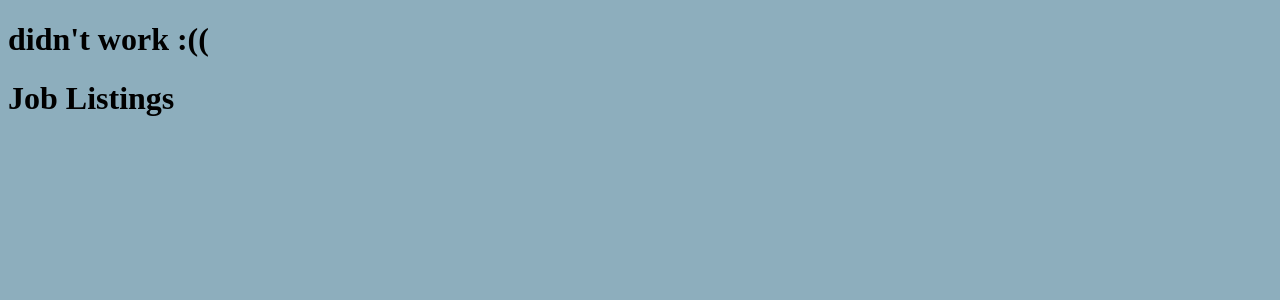
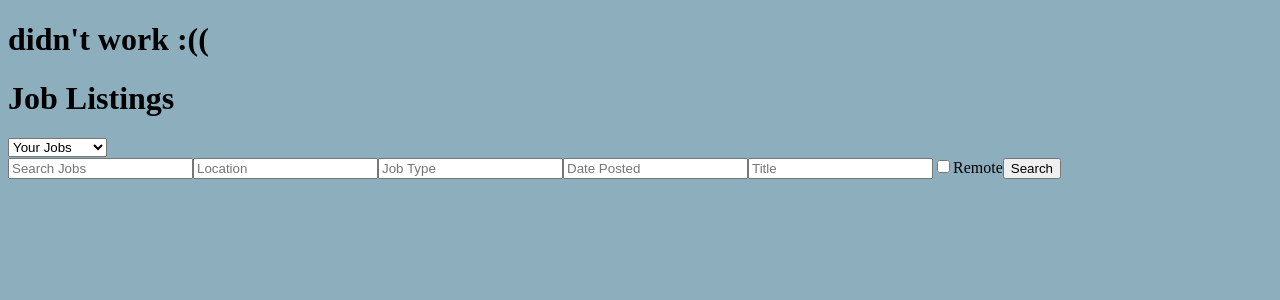
Before and after one commit to The-boys-of-Geo/JobMasterBrock, a React app: page / in a window 1280 px wide. Shown: the top 300 px of the page. Built offline with nearby package versions, Linux system fonts and the light colour scheme; no server answers.

Commit message:
header, jobs drop-down, search bar tsx components

```diff
--- a/src/client/App.tsx
+++ b/src/client/App.tsx
@@ -4,7 +4,7 @@ const styles = require('./App.css');
 import { BrowserRouter as Router, Route } from 'react-router-dom';
 //import JobFeedContainer from './containers/JobFeedContainer';
 
-
+import Header from './components/header';
 
 
 function App() {
@@ -29,6 +29,7 @@ function App() {
       <div>
         <h1>{test}</h1>
         <h1>Job Listings</h1>
+        <Header/>
 
       </div>
     </Router>
--- a/src/client/components/header.tsx
+++ b/src/client/components/header.tsx
@@ -0,0 +1,86 @@
+import React,{ useState } from "react";
+
+//define props for header components
+interface HeaderProps {};
+
+interface JobsProps {
+    selectedJob: string;
+    handleJobChange: (event: React.ChangeEvent<HTMLSelectElement>) => void;
+  };
+//define header component
+const Header: React.FC<HeaderProps> = () => {
+  const [selectedJob, setSelectedJob] = useState("Your Jobs");
+  const [searchQuery, setSearchQuery] = useState("");
+  const [searchLocation, setSearchLocation] = useState("");
+  const [searchJobType, setSearchJobType] = useState("");
+  const [searchDatePosted, setSearchDatePosted] = useState("");
+  const [searchTitle, setSearchTitle] = useState("");
+  const [searchRemote, setSearchRemote] = useState(false);
+//jobChange functional expression to ypdate state variable for selected Job
+  const handleJobChange = (event: React.ChangeEvent<HTMLSelectElement>) => {
+    setSelectedJob(event.target.value);
+  };
+//switch cases to handle state variables that are changed
+  const handleSearchChange = (event: React.ChangeEvent<HTMLInputElement>) => {
+    switch (event.target.name) {
+      case "searchQuery":
+        setSearchQuery(event.target.value);
+        break;
+      case "searchLocation":
+        setSearchLocation(event.target.value);
+        break;
+      case "searchJobType":
+        setSearchJobType(event.target.value);
+        break;
+      case "searchDatePosted":
+        setSearchDatePosted(event.target.value);
+        break;
+      case "searchTitle":
+        setSearchTitle(event.target.value);
+        break;
+      case "searchRemote":
+        setSearchRemote(event.target.checked);
+        break;
+    }
+  };
+//handle search form submission
+  const handleSearchSubmit = (event: React.FormEvent<HTMLFormElement>) => {
+    event.preventDefault();
+    // Perform search
+  };
+//render components Jobs and search bar
+  return (
+    <div className="header">
+      <Jobs selectedJob={selectedJob} handleJobChange={handleJobChange} />
+      <form onSubmit={handleSearchSubmit}>
+        <input type="text" name="searchQuery" value={searchQuery} onChange={handleSearchChange} placeholder="Search Jobs" />
+        <input type="text" name="searchLocation" value={searchLocation} onChange={handleSearchChange} placeholder="Location" />
+        <input type="text" name="searchJobType" value={searchJobType} onChange={handleSearchChange} placeholder="Job Type" />
+        <input type="text" name="searchDatePosted" value={searchDatePosted} onChange={handleSearchChange} placeholder="Date Posted" />
+        <input type="text" name="searchTitle" value={searchTitle} onChange={handleSearchChange} placeholder="Title" />
+        <label>
+          <input type="checkbox" name="searchRemote" checked={searchRemote} onChange={handleSearchChange} />
+          Remote
+        </label>
+        <button type="submit">Search</button>
+      </form>
+    </div>
+  );
+};
+
+// interface JobsProps {
+//   selectedJob: string;
+//   handleJobChange: (event: React.ChangeEvent<HTMLSelectElement>) => void;
+// }
+
+const Jobs: React.FC<JobsProps> = ({ selectedJob, handleJobChange }) => {
+  return (
+    <select value={selectedJob} onChange={handleJobChange}>
+      <option value="Your Jobs">Your Jobs</option>
+      <option value="Interviews">Interviews</option>
+      <option value="Group Share">Group Share</option>
+    </select>
+  );
+};
+
+export default Header;
```
